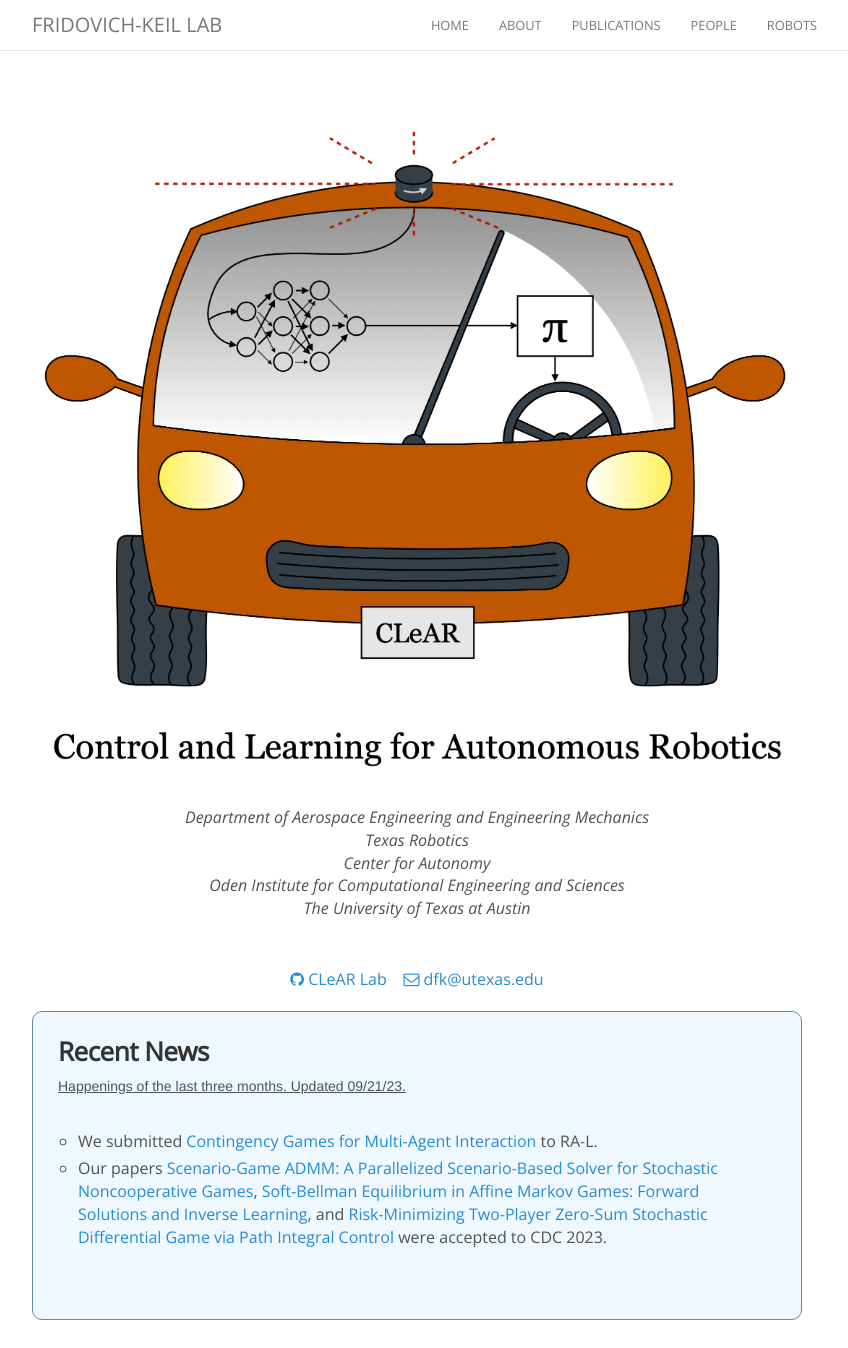
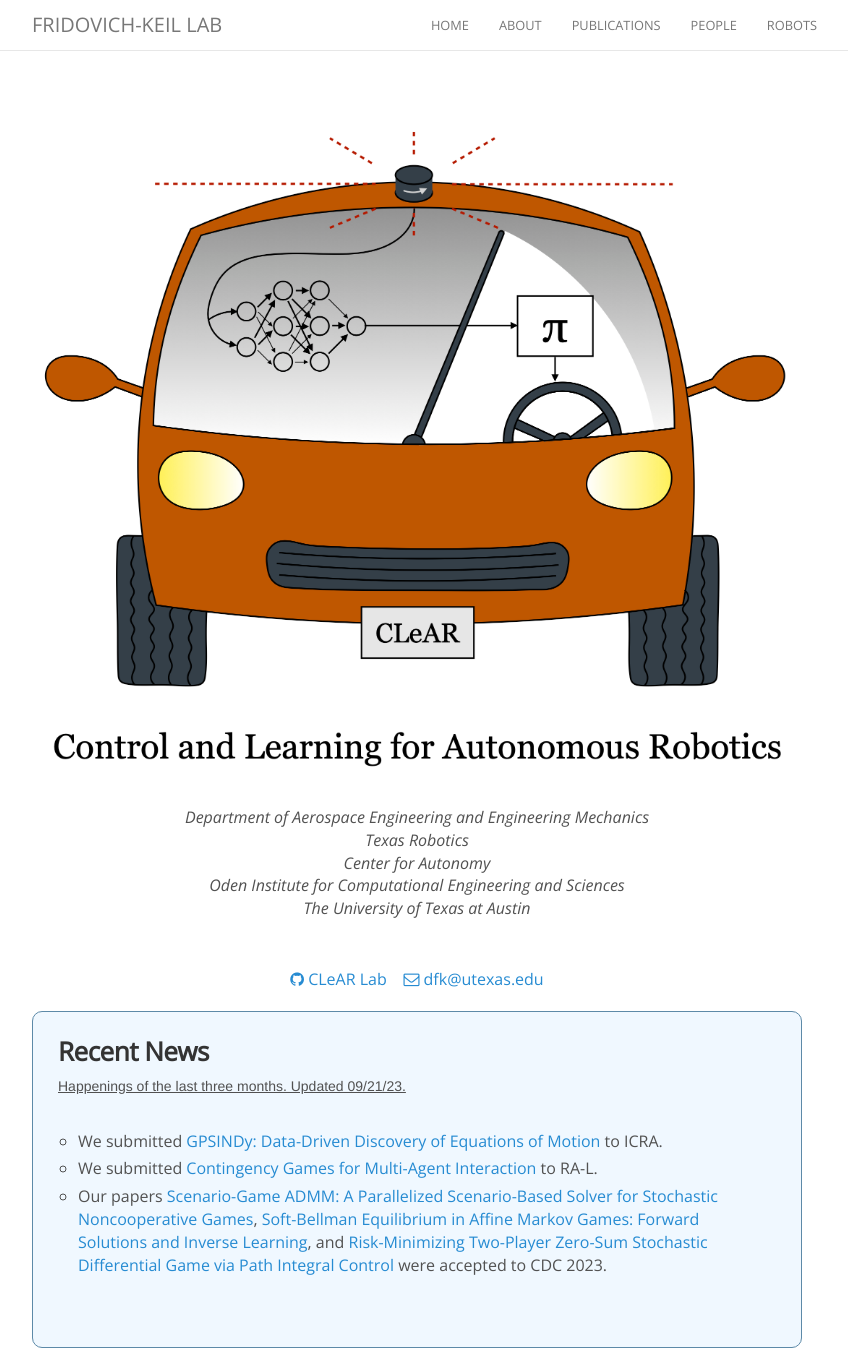
Before and after one commit to KordingLab/KordingLab.github.io, a Jekyll site: the page built from index.html, in a window 1280 px wide and 1348 px high. Shown: the whole window, without its empty margins (223-1071 px from the left). Built offline with Jekyll 4.4.1, drawn with Linux system fonts in a browser that asks for light colours; nearby versions of some CDN libraries; comment, search, counter and statistics services are not loaded.

Commit message:
updated news.yml with GPSINDy ICRA paper

```diff
--- a/_data/news.yml
+++ b/_data/news.yml
@@ -1,3 +1,7 @@
+- date: 2023-09-15
+  details: >-
+    We submitted <a href="https://arxiv.org/abs/2309.11076">GPSINDy: Data-Driven Discovery of Equations of Motion</a> to ICRA.
+
 - date: 2023-08-17
   details: >-
     We submitted <a href="https://arxiv.org/pdf/2304.05483">Contingency Games for Multi-Agent Interaction</a> to RA-L.
```
